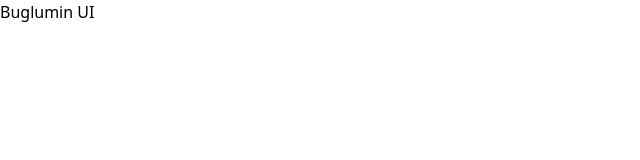
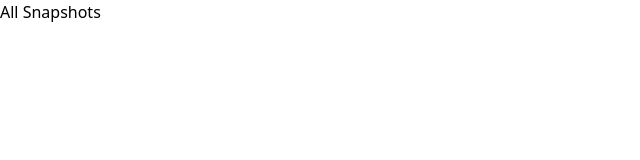
Before and after one commit to pranavkp71/BugLumin, a React (Create React App) app in the folder frontend/buglumin-frontend/: page / in a window 1280 px wide. Shown: the top 160 px of the page, without its empty margins (0-640 px from the left). Built offline with nearby package versions, Linux system fonts and the light colour scheme.

Commit message:
feat: Add basic routing with React router

```diff
--- a/frontend/buglumin-frontend/package.json
+++ b/frontend/buglumin-frontend/package.json
@@ -9,6 +9,7 @@
     "@testing-library/user-event": "^13.5.0",
     "react": "^19.1.0",
     "react-dom": "^19.1.0",
+    "react-router-dom": "^7.6.3",
     "react-scripts": "5.0.1",
     "web-vitals": "^2.1.4"
   },
--- a/frontend/buglumin-frontend/src/App.js
+++ b/frontend/buglumin-frontend/src/App.js
@@ -1,3 +1,16 @@
+import { BrowserRouter as Router, Routes, Route } from "react-router-dom"
+import Home from "./pages/Home";
+import ViewSnapshot from "./pages/ViewSnapshot";
+import SharePublic from "./pages/SharePublic";
+
 export default function App() {
-  return <h1 className="text-3xl font-bold text-center mt-10">Buglumin UI</h1>
+  return (
+    <Router>
+      <Routes>
+        <Route path="/" element={<Home />} />
+        <Route path="/snapshot/:id" element={<ViewSnapshot/>} />
+        <Route path="/public/:shareID" element={<SharePublic />} />
+      </Routes>
+    </Router>
+  );
 }
--- /dev/null
+++ b/frontend/buglumin-frontend/src/pages/Home.js
@@ -0,0 +1,3 @@
+export default function Home() {
+    return <div className="p-4">All Snapshots</div>
+}
```
Also changed, not shown: frontend/buglumin-frontend/src/pages/SharePublic.js (added), frontend/buglumin-frontend/src/pages/ViewSnapshot.js (added), 1 other file (tests, documents, lock files or other folders).
